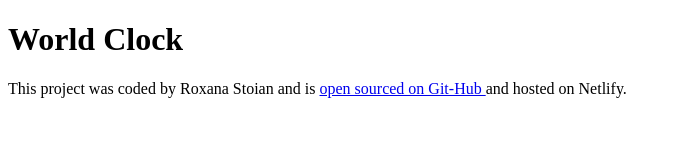
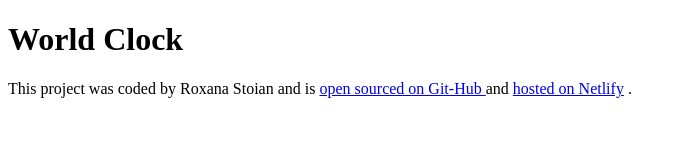
Before and after one commit to roxanastoian/world-clock-app, a plain HTML site: page index.html in a window 1280 px wide. Shown: the whole page, without its empty margins (0-686 px from the left). Drawn offline with Linux system fonts and the light colour scheme.

Commit message:
Update index.html

```diff
--- a/index.html
+++ b/index.html
@@ -13,11 +13,13 @@
       <a href="https://github.com/roxanastoian/world-clock-app" target="_blank"
         >open sourced on Git-Hub
       </a>
+      and
       <a
         href="https://world-clock-app-project-shecodes.netlify.app/"
         target="_blank"
-      ></a>
-      and hosted on Netlify.
+        >hosted on Netlify</a
+      >
+      .
     </footer>
     <script src="javascript/index.js"></script>
   </body>
```
